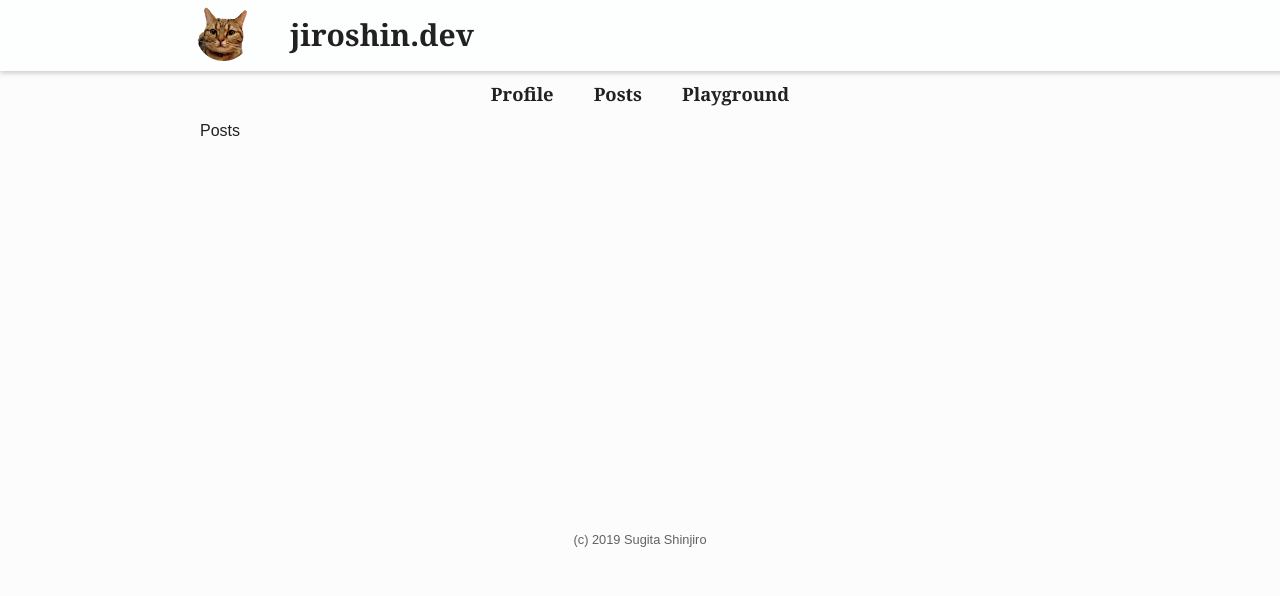
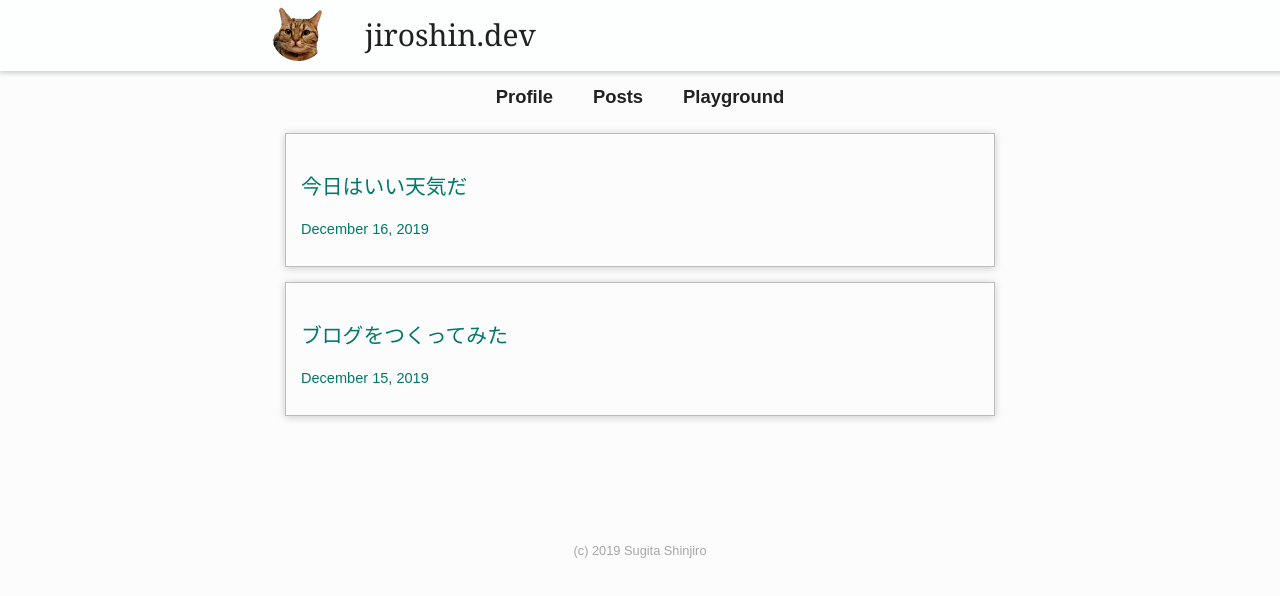
Before and after one commit to jiroshin/portfolio, a Gatsby site: page /posts in a window 1280 px wide. Built offline with nearby package versions, Linux system fonts and the light colour scheme; Gatsby itself is replaced by a stand-in of ours.

Commit message:
feat: Post page

```diff
--- /dev/null
+++ b/contents/posts/first.md
@@ -0,0 +1,9 @@
+---
+path: "/posts/1"
+date: "2019-12-15"
+title: "ブログをつくってみた"
+---
+
+hello, developers!
+ブログつくってみました。
+このページは今だけのテストページです🆕
--- /dev/null
+++ b/contents/posts/second.md
@@ -0,0 +1,8 @@
+---
+path: "/posts/2"
+date: "2019-12-16"
+title: "今日はいい天気だ"
+---
+
+こんにちは！
+このページは今だけのテストページです🆕
--- a/gatsby-config.js
+++ b/gatsby-config.js
@@ -24,6 +24,7 @@
         path: `${__dirname}/contents/posts`, //eslint-disable-line
       },
     },
+    `gatsby-transformer-remark`,
     `gatsby-transformer-sharp`,
     `gatsby-plugin-sharp`,
     {
--- a/package.json
+++ b/package.json
@@ -15,6 +15,7 @@
     "gatsby-plugin-styled-components": "^3.1.14",
     "gatsby-plugin-typescript": "^2.1.20",
     "gatsby-source-filesystem": "^2.1.39",
+    "gatsby-transformer-remark": "^2.6.42",
     "gatsby-transformer-sharp": "^2.3.6",
     "normalize.css": "^8.0.1",
     "prop-types": "^15.7.2",
--- a/src/components/atoms/pageTitle.tsx
+++ b/src/components/atoms/pageTitle.tsx
@@ -15,8 +15,6 @@
 const StyledLink = styled(Link)`
   font-size: 115%;
   font-weight: bold;
-  font-family: 'Georgia', 'Big Caslon', 'Bodoni 72', 'Bodoni 72 Oldstyle',
-    'Mongolian Baiti', sans-serif;
   text-decoration: none;
   color: #212121;
   padding: 0 20px;
--- /dev/null
+++ b/src/components/atoms/postLink.tsx
@@ -0,0 +1,34 @@
+import * as React from 'react';
+import { Link } from 'gatsby';
+import styled from 'styled-components';
+
+interface Props {
+  post: any;
+}
+
+const PostLink: React.FC<Props> = ({ post }) => (
+  <StyledLink to={post.frontmatter.path}>
+    <Div>
+      <p>{post.frontmatter.title}</p>
+      <PostInfo>{post.frontmatter.date}</PostInfo>
+    </Div>
+  </StyledLink>
+);
+export default PostLink;
+
+const Div = styled.div`
+  margin: 15px 10px;
+  padding: 15px;
+  border: 1px solid #bdbdbd;
+  box-shadow: 0 1px 8px #00000033;
+`;
+
+const PostInfo = styled.p`
+  font-size: 70%;
+`;
+
+const StyledLink = styled(Link)`
+  text-decoration: none;
+  color: #00796B;
+  font-size: 130%;
+`;
--- a/src/components/atoms/title.tsx
+++ b/src/components/atoms/title.tsx
@@ -5,10 +5,10 @@
   title: string;
 }
 
-const Title: React.FC<Props> = ({ title }) => <H1>{title}</H1>;
+const Title: React.FC<Props> = ({ title }) => <P>{title}</P>;
 export default Title;
 
-const H1 = styled.h1`
+const P = styled.p`
   font-size: 30px;
   display: inline-block;
   margin: 0 39px;
--- a/src/components/layout.tsx
+++ b/src/components/layout.tsx
@@ -22,7 +22,7 @@
 export default Layout;
 
 const Wrapper = styled.div`
-  max-width: 900px;
+  max-width: 750px;
   margin: 0 auto;
 `;
 
@@ -39,4 +39,11 @@
   font-family: 'ヒラギノ角ゴシック','Hiragino Sans','ＭＳ Ｐゴシック','MS PGothic','Mongolian Baiti','Iowan Old Style','AppleColorEmoji','Hiragino Kaku Gothic ProN','ヒラギノ角ゴ ProN W3',sans-serif;
   margin: 0;
 }
+h1 {
+}
+h2 {
+  font-family: 'Bodoni 72','Bodoni 72 Oldstyle','Mongolian Baiti', 'sans-serif';
+  font-size: 110%;
+  color: #a7a7a7;
+}
 `;
--- a/src/components/molecules/footer.tsx
+++ b/src/components/molecules/footer.tsx
@@ -9,7 +9,7 @@
 export default Footer;
 
 const Copyright = styled.p`
-  color: #616161;
+  color: #a7a7a7;
   font-size: 80%;
   text-align: center;
   margin-top: 10px;
--- a/src/components/molecules/header.tsx
+++ b/src/components/molecules/header.tsx
@@ -24,7 +24,7 @@
 `;
 
 const HeaderContents = styled.div`
-  max-width: 900px;
+  max-width: 750px;
   margin: 0 auto;
 `;
 
--- a/src/components/molecules/menubar.tsx
+++ b/src/components/molecules/menubar.tsx
@@ -13,5 +13,5 @@
 
 const Div = styled.div`
   text-align: center;
-  margin: 10px 2px;
+  margin: 15px 2px 25px;
 `;
--- a/src/pages/index.tsx
+++ b/src/pages/index.tsx
@@ -3,7 +3,7 @@
 
 const IndexPage: FC = () => (
   <Layout>
-    <p>Profile</p>
+    <p>WIP</p>
   </Layout>
 );
 export default IndexPage;
--- a/src/pages/playground.tsx
+++ b/src/pages/playground.tsx
@@ -3,7 +3,7 @@
 
 const Playground: React.FC = () => (
   <Layout>
-    <p>Playground</p>
+    <p>WIP</p>
   </Layout>
 );
 export default Playground;
--- a/src/pages/posts.tsx
+++ b/src/pages/posts.tsx
@@ -1,9 +1,38 @@
 import * as React from 'react';
+import { graphql } from 'gatsby';
 import Layout from '../components/layout';
+import PostLink from '../components/atoms/postLink';
 
-const Posts: React.FC = () => (
-  <Layout>
-    <p>Posts</p>
-  </Layout>
-);
+interface Props {
+  data: any;
+}
+
+const Posts: React.FC<Props> = ({ data }) => {
+  const { allMarkdownRemark } = data;
+  const { edges } = allMarkdownRemark;
+
+  const Posts = edges
+    .filter(edge => !!edge.node.frontmatter.date)
+    .map(edge => <PostLink key={edge.node.id} post={edge.node} />);
+
+  return <Layout>{Posts}</Layout>;
+};
 export default Posts;
+
+export const pageQuery = graphql`
+  query {
+    allMarkdownRemark(sort: { order: DESC, fields: [frontmatter___date] }) {
+      edges {
+        node {
+          id
+          excerpt(pruneLength: 250)
+          frontmatter {
+            date(formatString: "MMMM DD, YYYY")
+            path
+            title
+          }
+        }
+      }
+    }
+  }
+`;
```
Also changed, not shown: gatsby-node.js (+38 -6 lines), src/templates/blogTemplate.tsx (added, +37 -0 lines), 1 other file.
